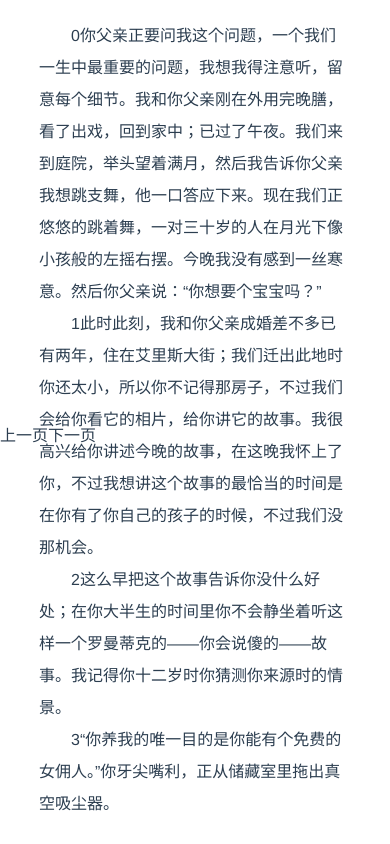
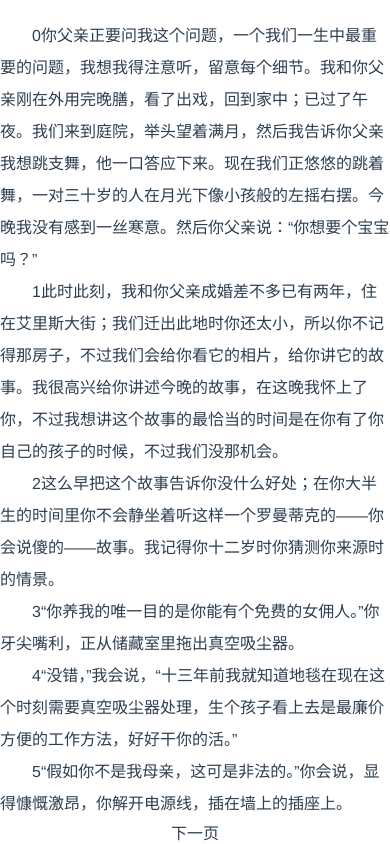
Before and after one commit to MangiDu/vue-text-reader, a Vue app: page / in a window 390 px wide. Built offline with nearby package versions, Linux system fonts and the light colour scheme.

Commit message:
re-page after resize, fit mobile screen

```diff
--- a/index.html
+++ b/index.html
@@ -3,6 +3,9 @@
   <head>
     <meta charset="utf-8">
     <title>vue-text-reader</title>
+    <meta name="viewport" content="width=device-width,minimum-scale=1,maximum-scale=1,user-scalable=no,height=device-height"/>
+    <meta http-equiv="X-UA-Compatible" content="IE=edge">
+    <meta name="format-detection" content="telephone=no">
   </head>
   <body>
     <div id="app"></div>
--- a/src/App.vue
+++ b/src/App.vue
@@ -31,11 +31,13 @@ export default {
 </script>
 
 <style>
-body {
+html, body {
   margin: 0;
   padding: 0;
+  height: 100%;
 }
 #app {
+  height: 100%;
   font-family: 'Avenir', Helvetica, Arial, sans-serif;
   -webkit-font-smoothing: antialiased;
   -moz-osx-font-smoothing: grayscale;
--- a/src/components/reader/index.vue
+++ b/src/components/reader/index.vue
@@ -1,11 +1,11 @@
 <template lang="html">
-  <div class="reader__wrapper">
-    <div class="reader__settings">
+  <div class="reader__wrapper" :style="{'padding-top': marginGap + 'px'}">
+    <div class="reader__settings" :style="{'height': marginGap + 'px', 'line-height': marginGap + 'px'}">
       <!-- <input type="number" v-model="fontSize" min="12"> -->
-      <span @click="changePage('prev')">上一页</span>
-      <span @click="changePage('next')">下一页</span>
+      <span v-if="page > 1" @click="changePage('prev')">上一页</span>
+      <span v-if="page < pageList.length" @click="changePage('next')">下一页</span>
     </div>
-    <div class="reader__content" :style="{'width': '80%', 'font-size': fontSize + 'px', 'height': contentHeight + 'px', 'margin-top': marginGap + 'px', 'line-height': lineHeight}">
+    <div class="reader__content" :style="{'width': contentWidth + 'px', 'height': contentHeight + 'px', 'font-size': fontSize + 'px', 'line-height': lineHeight}">
       <div class="reader__text" ref="text"></div>
       <div class="reader__text" v-html="currentContent" :style="{'margin-top': -1 * fontSize * lineHeight * activePage.topHiddenLineCount + 'px'}"></div>
     </div>
@@ -22,10 +22,13 @@ export default {
   },
   data () {
     return {
-      // 间距高度
+      // 间距高度宽度等
       marginGap: 20,
       contentMinHeight: 350,
       contentHeight: 0,
+      contentWidthBoundary: 800,
+      contentMinWidth: 400,
+      contentWidth: 0,
       resizeDebounce: 500,
       // 文本样式
       fontSize: 16,
@@ -73,15 +76,10 @@ export default {
     text () {
       if (!this.text || !this.text.length) return
       this.getPageList()
-    },
-    maxLineCount () {
-      this.getPageList({
-        lineCountChanged: true
-      })
     }
   },
   mounted () {
-    this.getContentHeight()
+    this.getContentSize()
     // 窗口resize时要自适应高度，不产生滚动条
     this._resizeHandler = this.onWindowResize.bind(this)
     window.addEventListener('resize', this._resizeHandler)
@@ -95,15 +93,34 @@ export default {
       if (this._resizeTimer) {
         clearTimeout(this._resizeTimer)
       }
-      this._resizeTimer = setTimeout(this.getContentHeight.bind(this), this.resizeDebounce)
+      this._resizeTimer = setTimeout(this.getContentSize.bind(this), this.resizeDebounce)
     },
-    getContentHeight () {
+    getContentSize () {
+      // 计算内容高度
       let windowHeight = window.innerHeight
       let minHeight = this.contentMinHeight
-      let contentHeight = (windowHeight > minHeight ? windowHeight : minHeight) - this.marginGap * 2
+      let contentHeight = Math.max(windowHeight, minHeight) - this.marginGap * 2
       let maxLineCount = Math.floor(contentHeight / (this.fontSize * this.lineHeight))
       this.maxLineCount = maxLineCount
       this.contentHeight = maxLineCount * this.fontSize * this.lineHeight
+      // 计算内容宽度
+      let windowWidth = window.innerWidth
+
+      let widthBoundary = this.contentWidthBoundary
+      let widthRadio
+      if (windowWidth > widthBoundary) widthRadio = 0.6
+      else if (windowWidth > this.contentMinWidth) {
+        widthRadio = 0.6 + 0.4 * (Math.abs(widthBoundary - windowWidth) / (widthBoundary - this.contentMinWidth))
+      } else widthRadio = 1
+
+      let wantedWidth = windowWidth * widthRadio
+
+      this.contentWidth = windowWidth > this.contentMinWidth ? wantedWidth : windowWidth
+      this.$nextTick(() => {
+        this.getPageList({
+          sizeChanged: true
+        })
+      })
     },
     getPageList (option) {
       if (!this.paragraphArr || !this.paragraphArr.length) {
@@ -173,7 +190,7 @@ export default {
     },
     setPage (option = {}) {
       let pageObj
-      if (option.lineCountChanged) {
+      if (option.sizeChanged) {
         // 如果是resize引发的页面重排，则要重置当前页码和设置包含之前阅读位置的页面对象
         let paraIdx = this.anchor.paraIdx
         let startLineCount = this.anchor.startLineCount
@@ -208,11 +225,15 @@ function getHtmlString (name, content) {
 <style lang="css">
 .reader__wrapper {
   position: relative;
+  height: 100%;
+  box-sizing: border-box;
 }
 .reader__settings {
-  position: fixed;
-  top: 50%;
+  position: absolute;
+  bottom: 0;
   left: 0;
+  width: 100%;
+  text-align: center;
 }
 .reader__content {
   position: relative;
```
